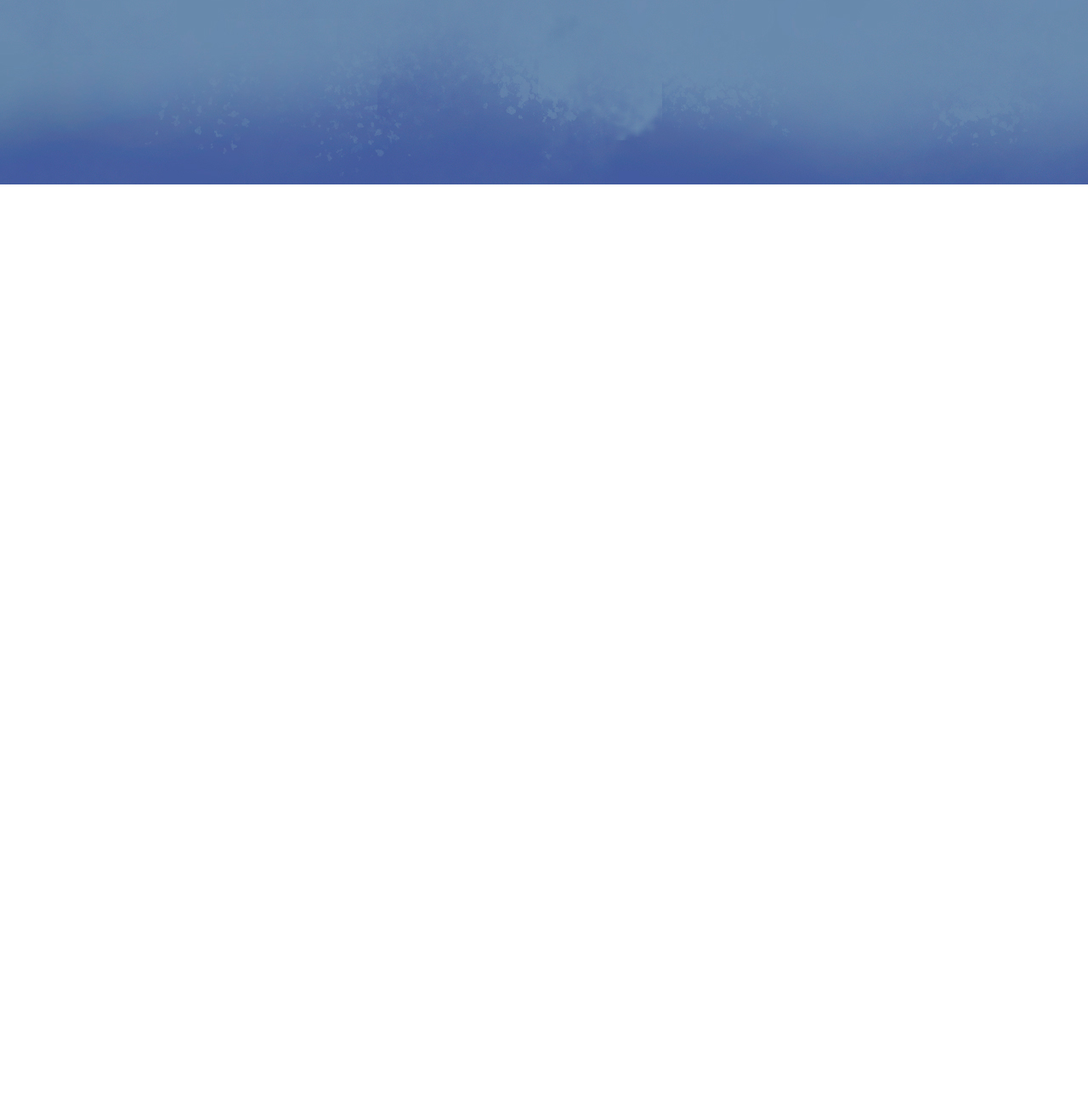
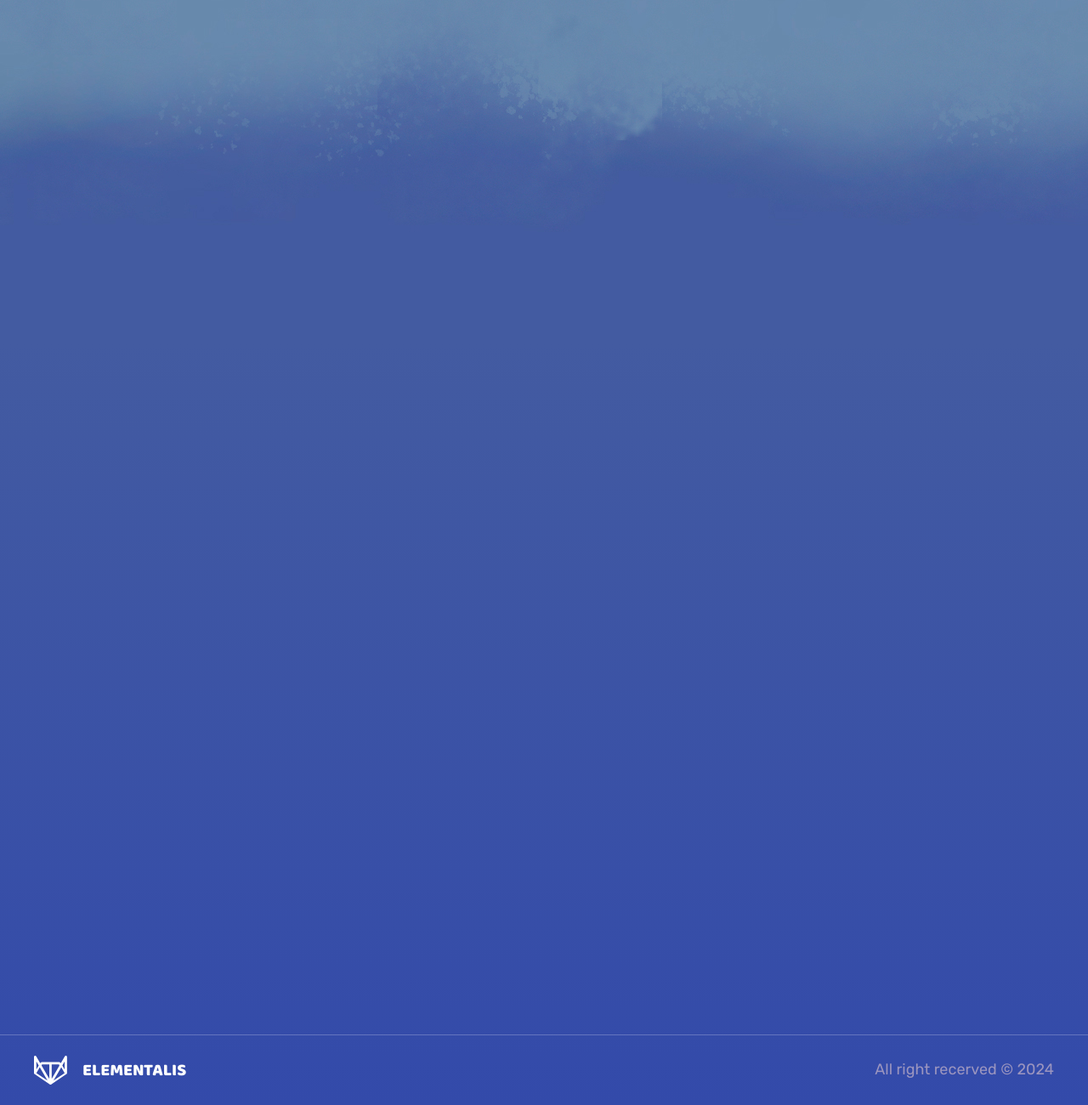
Before and after one commit to alexius90e/elementails, a plain HTML site: page index.html in a window 1280 px wide. Shown: the part 847-2147 px from the top of the page at 85% size. Before the commit the page ends 1064 px from the top, so only its background shows below. Drawn offline with nearby package versions, Linux system fonts and the light colour scheme.

Commit message:
feat: added footer

```diff
--- a/index.html
+++ b/index.html
@@ -66,9 +66,20 @@
     </header>
 
     <main class="main">
-      Lorem ipsum dolor sit amet consectetur adipisicing elit. Rerum quaerat optio non quasi illum facere, nisi repellat similique! Laboriosam perspiciatis sapiente natus modi sunt officiis culpa tenetur adipisci nisi dolorum!
+
     </main>
 
-    <footer class="footer"></footer>
+    <footer class="footer">
+      <div class="container">
+        <div class="footer__logo">
+          <a class="footer__logo-link" href="./">
+            <img class="footer__logo-image" src="./assets/logo.svg" alt="logo" />
+            <span>Elementalis</span>
+          </a>
+        </div>
+
+        <div class="footer__copyrights">All right recerved © 2024</div>
+      </div>
+    </footer>
   </body>
 </html>
--- a/scss/_l-footer.scss
+++ b/scss/_l-footer.scss
@@ -1,3 +1,59 @@
 .footer {
+  padding: 24px 0;
+  border-top: 1px solid #6475bf;
 
+  & .container {
+    display: flex;
+    align-items: center;
+    justify-content: space-between;
+    gap: 56px;
+
+    @include mobile {
+      flex-direction: column;
+    }
+  }
+
+  &__logo {
+    display: flex;
+    align-items: center;
+
+    @include laptop {
+      flex: 0 0 auto;
+    }
+
+    &-link {
+      display: flex;
+      align-items: center;
+      gap: 18px;
+
+      @include mobile {
+        flex-direction: column;
+      }
+
+      & span {
+        color: $white;
+        font-family: "Baloo Cyrillic";
+        font-size: 20px;
+        font-style: normal;
+        font-weight: 400;
+        line-height: normal;
+        text-transform: uppercase;
+      }
+    }
+
+    &-image {
+      display: block;
+      width: 39px;
+      height: auto;
+    }
+  }
+
+  &__copyrights {
+    color: #9b95bf;
+    text-align: center;
+    font-size: 18px;
+    font-style: normal;
+    font-weight: 400;
+    line-height: 163%;
+  }
 }
--- a/scss/_l-header.scss
+++ b/scss/_l-header.scss
@@ -1,4 +1,8 @@
 .header {
+  position: sticky;
+  top: 0;
+  left: 0;
+  right: 0;
   padding: 9px 0;
   border-bottom: 1px solid rgba($color: $white, $alpha: 0.1);
   background-color: rgba($color: #1a285e, $alpha: 0.75);
--- a/scss/_l-main.scss
+++ b/scss/_l-main.scss
@@ -1,3 +1,3 @@
 .main {
-  min-height: 1000px;
+  min-height: 2000px;
 }
```
Also changed, not shown: css/index.css.
